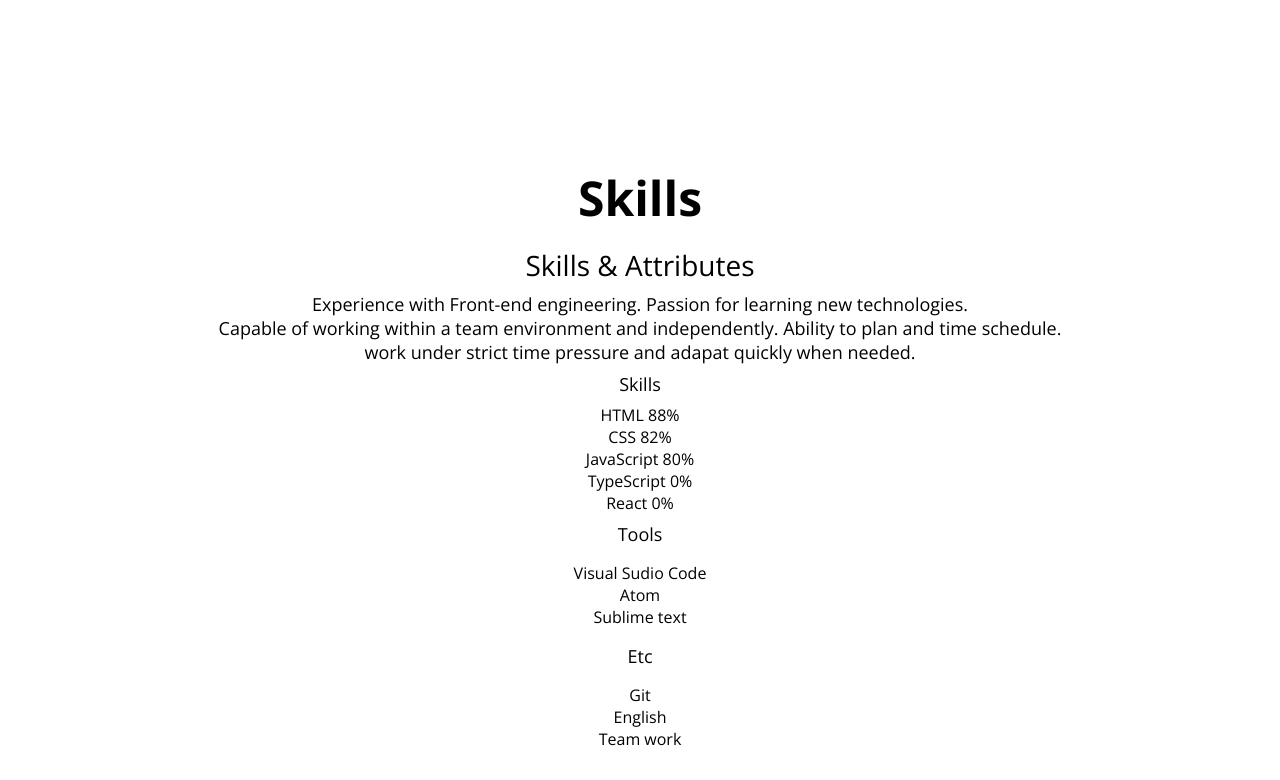
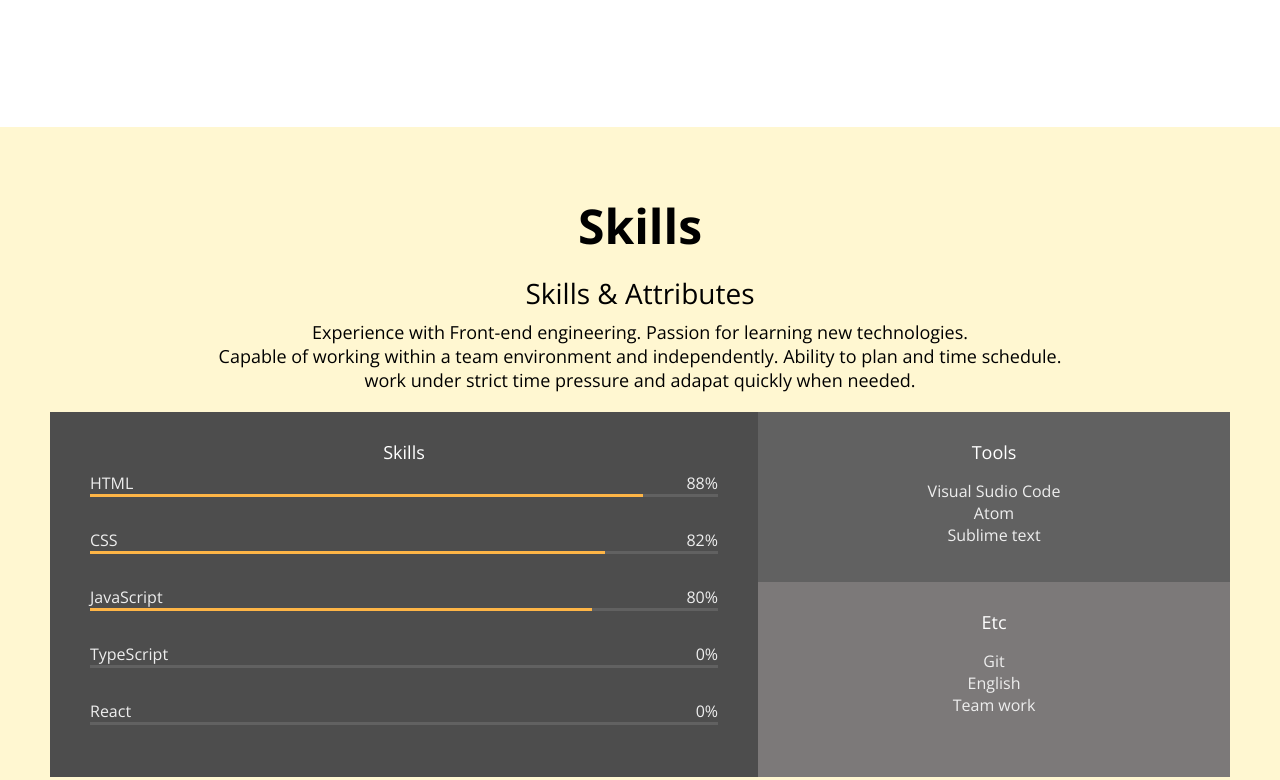
Before and after one commit to developerpark2348/Park-Portfolio, a plain HTML site: page index.html in a window 1280 px wide. Shown: the part 1366-2146 px from the top of the page. Drawn offline with nearby package versions, Linux system fonts and the light colour scheme.

Commit message:
CSS: Skills
add CSS:Skills
mod HTML:skillls

```diff
--- a/index.html
+++ b/index.html
@@ -44,7 +44,7 @@
     </section>
 
     <!-- About -->
-    <section id="about" class="section">
+    <section id="about" class="section section__container">
         <h1>About me</h1>
         <p>I'm a Front-end developer who is highly motivated and passionate<br>
         When I don't know what position to go, I made a team that who intrested in developer.<br>we made our own Survey project with own position.<br>
@@ -100,7 +100,8 @@
     </section>
 
     <!-- Skills -->
-    <sction id="skills" class="section">
+    <section id="skills" class="section">
+        <div class="section__container">
         <h1>Skills</h1>
         <h2>Skills & Attributes</h2>
         <p>
@@ -114,8 +115,8 @@
                         <span>HTML</span>
                         <span>88%</span>
                     </div>
-                    <div class="skill_bar">
-                        <div class="skill__value"></div>
+                    <div class="skill__bar">
+                        <div class="skill__value" style="width: 88%;"></div>
                     </div>
                 </div>
                 <div class="skill">
@@ -123,8 +124,8 @@
                         <span>CSS</span>
                         <span>82%</span>
                     </div>
-                    <div class="skill_bar">
-                        <div class="skill__value"></div>
+                    <div class="skill__bar">
+                        <div class="skill__value" style="width: 82%;"></div>
                     </div>
                 </div>
                 <div class="skill">
@@ -132,8 +133,8 @@
                         <span>JavaScript</span>
                         <span>80%</span>
                     </div>
-                    <div class="skill_bar">
-                        <div class="skill__value"></div>
+                    <div class="skill__bar">
+                        <div class="skill__value" style="width: 80%;"></div>
                     </div>
                 </div>
                 <div class="skill">
@@ -141,8 +142,8 @@
                         <span>TypeScript</span>
                         <span>0%</span>
                     </div>
-                    <div class="skill_bar">
-                        <div class="skill__value"></div>
+                    <div class="skill__bar">
+                        <div class="skill__value" style="width: 0%;"></div>
                     </div>
                 </div>
                 <div class="skill">
@@ -150,8 +151,8 @@
                         <span>React</span>
                         <span>0%</span>
                     </div>
-                    <div class="skill_bar">
-                        <div class="skill__value"></div>
+                    <div class="skill__bar">
+                        <div class="skill__value" style="width: 0%;"></div>
                     </div>
                 </div>
             </div>
@@ -176,7 +177,8 @@
                 </div>
             </div>
         </div>
-    </sction>
+        </div>
+    </section>
 
     <!-- Work -->
     <section id="work" class="section">
--- a/style.css
+++ b/style.css
@@ -159,10 +159,13 @@ p {
 .section {
   padding: 50px;
   text-align: center;
+  margin: auto;
+}
+
+.section__container {
   max-width: 1200px;
   margin: auto;
 }
-
 /* About */
 .about__majors {
   display: flex;
@@ -220,3 +223,60 @@ p {
 .job__period {
   font-size: var(--font-micro);
 }
+
+
+/* Skill */
+
+#skills {
+  background-color: var(--color-yellow);
+}
+
+.skillset {
+  display: flex;
+  background-color: var(--color-light-grey);
+  color: var(--color-light-white);
+  margin: 20px 0;
+}
+
+.skillset__title {
+  color: var(--color-white);
+}
+
+.skillset__left {
+  flex-basis: 60%;
+  background-color: var(--color-dark-grey);
+  padding: 20px 40px;
+}
+
+.skill {
+  margin-bottom : 32px;
+}
+
+.skill__description {
+  display: flex;
+  justify-content: space-between;
+}
+
+.skill__bar {
+  width: 100%;
+  height: 3px;
+  background-color: var(--color-grey);
+}
+
+.skill__value {
+  height: 3px;
+  background-color: var(--color-orange);
+}
+
+.skillset__right {
+  flex-basis: 40%;
+}
+
+.tools {
+  background-color: var(--color-grey);
+}
+
+.tools,
+.etc {
+  padding: 20px;
+}
```
